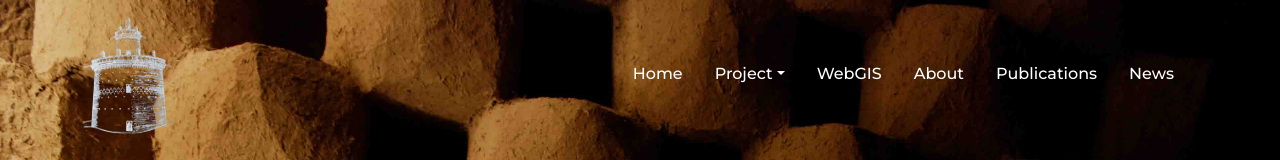
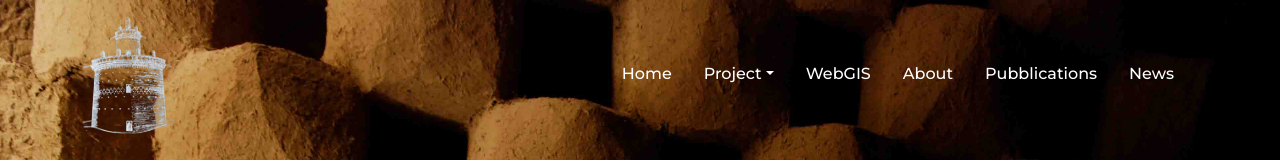
Before and after one commit to ddomizia/borjekabotar, a Gatsby site: page / in a window 1280 px wide. Shown: the top 160 px of the page. Built offline with nearby package versions, Linux system fonts and the light colour scheme; Gatsby itself is replaced by a stand-in of ours.

Commit message:
refuso in header

```diff
--- a/src/components/Header.js
+++ b/src/components/Header.js
@@ -40,7 +40,7 @@ const Header = () => {
                 <Nav.Link href={withPrefix(`/webgis/`)}>WebGIS</Nav.Link>
                 <Nav.Link href={withPrefix(`/about/`)}>About</Nav.Link>
                 <Nav.Link href={withPrefix(`/publication/`)}>
-                  Publications
+                  Pubblications
                 </Nav.Link>
                 <Nav.Link href={withPrefix(`/news/`)}>News</Nav.Link>
               </Nav>
```
